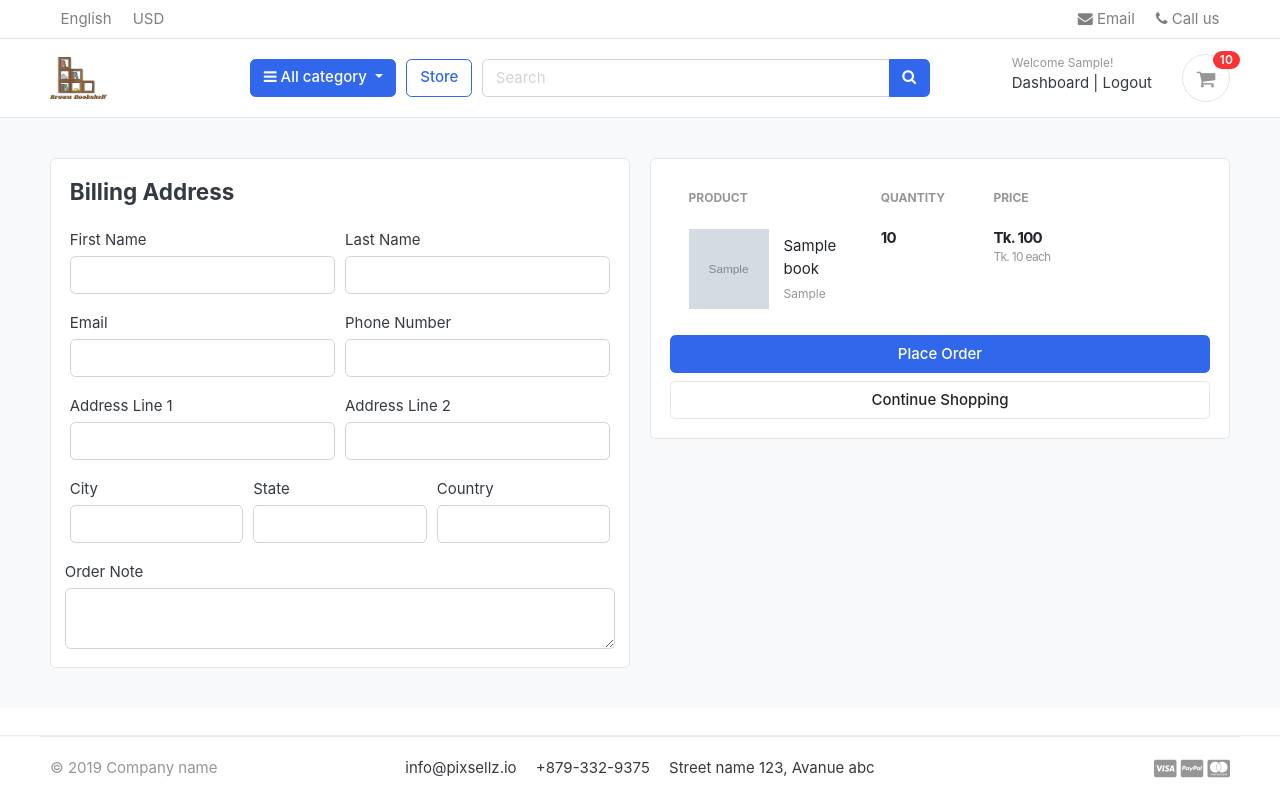
After one commit to masum2617/Bookshop_Django, a Django app: page /cart/checkout/ in a window 1280 px wide. The commit adds this page. Run offline with Django 3.2, Linux system fonts and the light colour scheme; a user stored in the database is signed in; tables that the repository leaves empty hold one stand-in row (values such as "Sample post"); grey boxes marked "Sample" are stand-in pictures; some libraries are stand-ins or nearby versions; some web fonts are replaced.

Commit message:
cart functionalities updated

```diff
--- a/cart/urls.py
+++ b/cart/urls.py
@@ -4,7 +4,8 @@ from .import views
 urlpatterns = [
     path('', views.cart, name='cart'),
     path('add_cart/<int:book_id>/', views.add_to_cart, name='add_to_cart'),
-    path('remove_cart/<int:book_id>/', views.remove_cart, name='remove_cart'),
-    path('remove_item/<int:book_id>/', views.remove_item, name='remove_item'),
+    path('remove_cart/<int:book_id>/<int:cart_item_id>/', views.remove_cart, name='remove_cart'),
+    path('remove_item/<int:book_id>/<int:cart_item_id>/', views.remove_item, name='remove_item'),
+    path('checkout/', views.checkout, name='checkout'),
 
 ]
--- a/cart/views.py
+++ b/cart/views.py
@@ -1,10 +1,11 @@
-
+from django.contrib.auth.decorators import login_required
 from cart.models import Cart_Item
 from cart.models import Cart
 from django.shortcuts import redirect, render
 from books.models import Book, Variation
 # Create your views here.
 from django.db.models import Q
+
 def _cart_id(request):
     cart = request.session.session_key
     if not cart:
@@ -25,7 +26,6 @@ def cart(request):
         total_price += item.book.price * item.quantity
 
 
-
     context = {
         'cart_items': cart_items,
         'total_price':total_price,
@@ -33,6 +33,7 @@ def cart(request):
     return render(request, 'books/cart.html', context)
 
 def add_to_cart(request, book_id):
+    value = ''
     current_user = request.user
     single_book = Book.objects.get(id=book_id)
     if request.method == 'POST':
@@ -49,13 +50,14 @@ def add_to_cart(request, book_id):
             cart_item = Cart_Item.objects.get(book=single_book, cart_item= cart)
             cart_item.quantity +=1
             cart_item.user = current_user
-
+            cart_item.book_type = value
             cart_item.save()
         except Cart_Item.DoesNotExist:
             cart_item = Cart_Item.objects.create(
                 book =single_book,
                 quantity = 1,
                 cart_item = cart,
+                book_type = value,
                 user = current_user
 
             )
@@ -70,6 +72,7 @@ def add_to_cart(request, book_id):
         cart.save()
         try:
             cart_item = Cart_Item.objects.get(book=single_book, cart_item=cart)
+
             if request.method =='POST':
                 cart_item.book_type = value
             cart_item.quantity +=1
@@ -91,10 +94,14 @@ def add_to_cart(request, book_id):
     # }
     # return render(request, 'books/cart.html', context)
 
-def remove_cart(request, book_id):
+def remove_cart(request, book_id, cart_item_id):
     single_book = Book.objects.get(id=book_id)
-    cart = Cart.objects.get(cart_id=_cart_id(request))
-    cart_item = Cart_Item.objects.get(book=single_book, cart_item=cart)
+    if request.user.is_authenticated:
+        # cart = Cart.objects.get(cart_id=_cart_id(request))
+        cart_item = Cart_Item.objects.get(book=single_book, user=request.user,id=cart_item_id)
+    else:
+        cart = Cart.objects.get(cart_id=_cart_id(request))
+        cart_item = Cart_Item.objects.get(book=single_book, cart_item=cart,id=cart_item_id)
     if cart_item.quantity >1:
         cart_item.quantity -=1
         cart_item.save()
@@ -102,10 +109,33 @@ def remove_cart(request, book_id):
         cart_item.delete()
     return redirect('cart')
 
-def remove_item(request, book_id):
+def remove_item(request, book_id,cart_item_id):
     single_book = Book.objects.get(id=book_id)
-
-    cart = Cart.objects.get(cart_id=_cart_id(request))
-    cart_item = Cart_Item.objects.get(book=single_book, cart_item=cart)
+    if request.user.is_authenticated:
+        cart_item = Cart_Item.objects.get(book=single_book, user=request.user,id=cart_item_id)
+    else:
+        cart = Cart.objects.get(cart_id=_cart_id(request))
+        cart_item = Cart_Item.objects.get(book=single_book, cart_item=cart,id=cart_item_id)
     cart_item.delete()
     return redirect('cart')
+
+@login_required(login_url='login')
+def checkout(request):
+    total_price =0
+    cart_items = None
+    current_user = request.user
+    if current_user.is_authenticated:
+        cart_items = Cart_Item.objects.filter(user=current_user, is_active=True)
+    else:
+        cart = Cart.objects.get(cart_id = _cart_id(request))
+        cart_items = Cart_Item.objects.filter(cart_item=cart)
+
+    for item in cart_items:
+        total_price += item.book.price * item.quantity
+
+
+    context = {
+        'cart_items': cart_items,
+        'total_price':total_price,
+    }
+    return render(request, 'books/checkout.html', context)
--- /dev/null
+++ b/templates/books/checkout.html
@@ -0,0 +1,136 @@
+{% extends "base.html" %}
+{% block content %}
+
+<section class="section-content padding-y bg">
+    <div class="container">
+
+    <!-- ============================ COMPONENT 1 ================================= -->
+
+    <div class="row">
+        <aside class="col-lg-6">
+        <div class="card">
+            <div class="card-body">
+                <h4 class="card-title mb-4">Billing Address</h4>
+                <form action="#" method="POST">
+                  {% csrf_token %}
+                  <div class="form-row">
+                    <div class="col form-group">
+                      <label for="">First Name</label>
+                      <input type="text" name="first_name" class="form-control" required>
+                    </div>
+                    <div class="col form-group">
+                      <label for="">Last Name</label>
+                      <input type="text" name="last_name" class="form-control" required>
+                    </div>
+                  </div>
+                  <div class="form-row">
+                    <div class="col form-group">
+                      <label for="">Email</label>
+                      <input type="email" name="email" class="form-control" required>
+                    </div>
+                    <div class="col form-group">
+                      <label for="">Phone Number</label>
+                      <input type="text" name="phone" class="form-control" required>
+                    </div>
+                  </div>
+                  <div class="form-row">
+                    <div class="col form-group">
+                      <label for="">Address Line 1</label>
+                      <input type="text" name="address_line_1" class="form-control" required>
+                    </div>
+                    <div class="col form-group">
+                      <label for="">Address Line 2</label>
+                      <input type="text" name="address_line_2" class="form-control">
+                    </div>
+                  </div>
+                  <div class="form-row">
+                    <div class="col form-group">
+                      <label for="">City</label>
+                      <input type="text" name="city" class="form-control" required>
+                    </div>
+                    <div class="col form-group">
+                      <label for="">State</label>
+                      <input type="text" name="state" class="form-control" required>
+                    </div>
+                    <div class="col form-group">
+                      <label for="">Country</label>
+                      <input type="text" name="country" class="form-control" required>
+                    </div>
+                    </div>
+                    <div class="form-row">
+                      <label for="">Order Note</label>
+                      <textarea name="order_note" rows="2" class="form-control"></textarea>
+                    </div>
+
+
+              </div>
+
+    </div> <!-- card.// -->
+
+    </aside> <!-- col.// -->
+        <aside class="col-lg-6">
+
+            <div class="card">
+            <div class="card-body">
+                <table class="table table-borderless table-shopping-cart">
+                    <thead class="text-muted">
+                    <tr class="small text-uppercase">
+                    <th scope="col">Product</th>
+                    <th scope="col" width="120">Quantity</th>
+                    <th scope="col" width="120">Price</th>
+                    <th scope="col" class="text-right" width="200"> </th>
+                    </tr>
+                    </thead>
+
+                    <tbody>
+                        {% for cart_item in cart_items %}
+                        <tr>
+                            <td>
+                                <figure class="itemside align-items-center">
+                                    <div class="aside"><img src="{{ cart_item.book.photo_main.url }}" class="img-sm"></div>
+                                    <figcaption class="info">
+                                        <a href="#" class="title text-dark">{{ cart_item.book.book_title }}</a>
+                                        <p class="text-muted small">{{ cart_item.book_type | capfirst }}</p>
+                                    </figcaption>
+                                </figure>
+                            </td>
+
+                            <td>
+                                <div class="price-wrap">
+                                    <var class="price">{{ cart_item.quantity }}</var>
+
+                                </div> <!-- price-wrap .// -->
+                            </td>
+
+                            <td>
+                                <div class="price-wrap">
+                                    <var class="price">Tk. {{ cart_item.item_total }}</var>
+                                    <small class="text-muted">Tk. {{ cart_item.book.price }} each </small>
+                                </div> <!-- price-wrap .// -->
+                            </td>
+                        </tr>
+                    </tbody>
+                    {% endfor %}
+
+
+
+                </table>
+                <a href="./place-order.html" class="btn btn-primary btn-block"> Place Order </a>
+                <a href="./store.html" class="btn btn-light btn-block">Continue Shopping</a>
+            </form>
+            </div> <!-- card-body.// -->
+            </div> <!-- card.// -->
+
+    </aside> <!-- col.// -->
+
+
+    </div> <!-- row.// -->
+
+    <!-- ============================ COMPONENT 1 END .// ================================= -->
+
+
+
+    </div> <!-- container .//  -->
+    </section>
+    <!-- ========================= SECTION CONTENT END// ========================= -->
+{% endblock content %}
--- a/templates/users/login.html
+++ b/templates/users/login.html
@@ -11,6 +11,9 @@
           {% include "includes/alerts.html" %}
           <form action="{% url 'login' %}" method="POST">
               {% csrf_token %}
+              {% if request.GET.next %}
+                <input type="hidden" value="{{ request.GET.next }}" name="next">
+              {% endif %}
               <div class="form-group">
                  <input type="email" class="form-control" placeholder="Email Address" name="email" >
               </div> <!-- form-group// -->
```
Also changed, not shown: templates/books/cart.html (+5 -7 lines), users/views.py (+16 -1 lines).
